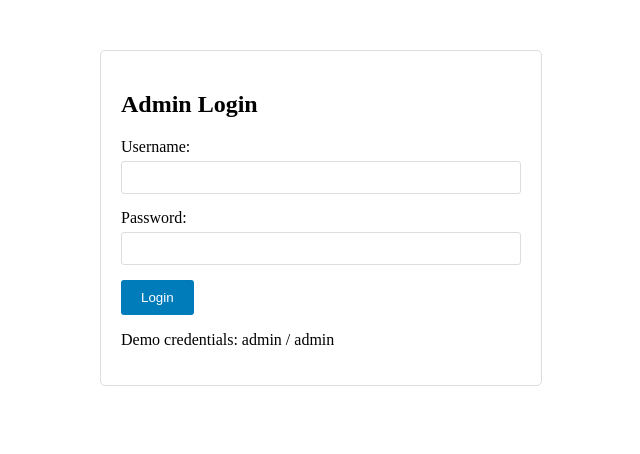
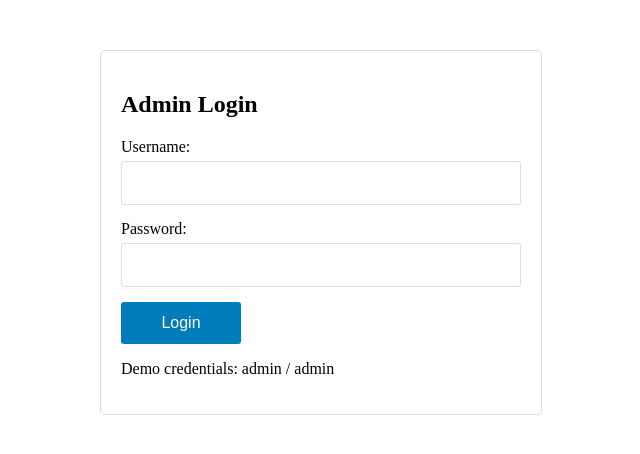
Before and after one commit to DanielDemoVR/ecommerce-dashboard, a PHP site: page /admin/login.php in a window 1280 px wide. Shown: the top 454 px of the page, without its empty margins (319-959 px from the left). Run offline with PHP 8.4, Linux system fonts and the light colour scheme.

Commit message:
Fix CSS responsive design issues
- Add viewport meta tag to header.php for proper mobile scaling
- Fix conflicting container CSS definitions by creating separate .container and .login-container classes
- Implement mobile-first responsive design with breakpoints at 480px, 768px, and 1024px
- Enhance form elements with better touch targets and responsive behavior
- Update login.php to use new .login-container class
- Ensure full-width buttons on mobile and proper spacing across all screen sizes

Co-Authored-By: test.danielaffiliate@gmail.com <videorecording@daniel-dan.biz>

```diff
--- a/admin/login.php
+++ b/admin/login.php
@@ -37,7 +37,7 @@ if ($_SERVER['REQUEST_METHOD'] === 'POST') {
     <link rel="stylesheet" href="../css/style.css">
 </head>
 <body>
-    <div class="container">
+    <div class="login-container">
         <h2>Admin Login</h2>
 
         <?php if (isset($error)): ?>
--- a/css/style.css
+++ b/css/style.css
@@ -1,13 +1,20 @@
-/* Broken responsive design: fixed width container */
+/* Responsive container */
 .container {
-    width: 1200px;
+    width: 100%;
+    max-width: 1200px;
     margin: 0 auto;
+    padding: 0 15px;
 }
 
-@media (max-width: 768px) {
+@media (min-width: 768px) {
     .container {
-        width: 100%;
-        padding: 10px;
+        padding: 0 30px;
+    }
+}
+
+@media (min-width: 1024px) {
+    .container {
+        padding: 0 40px;
     }
 }
 
@@ -26,13 +33,21 @@
 }
 
 /* Login form styles */
-.container {
+.login-container {
     max-width: 400px;
     margin: 50px auto;
     padding: 20px;
     border: 1px solid #ddd;
     border-radius: 5px;
     background-color: white;
+}
+
+@media (max-width: 480px) {
+    .login-container {
+        margin: 20px auto;
+        padding: 15px;
+        max-width: 90%;
+    }
 }
 
 .error {
@@ -55,21 +70,39 @@ label {
 
 input[type="text"], input[type="password"] {
     width: 100%;
-    padding: 8px;
+    padding: 12px;
     border: 1px solid #ddd;
     border-radius: 3px;
     box-sizing: border-box;
+    font-size: 16px;
+}
+
+@media (max-width: 480px) {
+    input[type="text"], input[type="password"] {
+        padding: 14px;
+        font-size: 16px;
+    }
 }
 
 button {
     background-color: #007cba;
     color: white;
-    padding: 10px 20px;
+    padding: 12px 24px;
     border: none;
     border-radius: 3px;
     cursor: pointer;
+    font-size: 16px;
+    width: 100%;
+    transition: background-color 0.2s;
 }
 
 button:hover {
     background-color: #005a87;
 }
+
+@media (min-width: 480px) {
+    button {
+        width: auto;
+        min-width: 120px;
+    }
+}
--- a/includes/header.php
+++ b/includes/header.php
@@ -4,6 +4,7 @@
 <html lang="en">
 <head>
     <meta charset="UTF-8">
+    <meta name="viewport" content="width=device-width, initial-scale=1.0">
     <title>Demo Project</title>
     <link rel="stylesheet" href="/css/style.css">
 </head>
```
